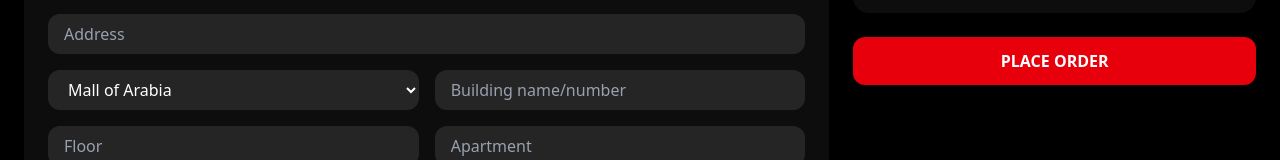
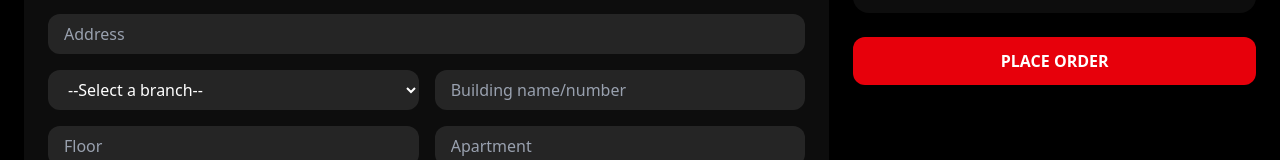
Before and after one commit to mhaoead112/Taiyaki-Website, a React (Vite) app in the folder frontend/: page /checkout in a window 1280 px wide. Shown: the part 402-562 px from the top of the page. Built offline with nearby package versions, Linux system fonts and the light colour scheme; no server answers.

Commit message:
Update checkout.jsx

```diff
--- a/frontend/src/pages/checkout.jsx
+++ b/frontend/src/pages/checkout.jsx
@@ -105,7 +105,7 @@ const api = import.meta.env.VITE_API_URL;
       }).then((data)=> {
         localStorage.setItem('orderId' , data.data.order._id )      });
 
-      alert("Order placed successfully!");
+      window.location.href = 'https://taiyaki-website-cle4.vercel.app/payment/success'    //   dispatch(clearCart());
     //   dispatch(clearCart());
     } catch (error) {
       alert("Order failed.");
@@ -139,6 +139,7 @@ const api = import.meta.env.VITE_API_URL;
             <div className="grid grid-cols-1 md:grid-cols-2 gap-4">
               <input name="address" onChange={handleChange} placeholder="Address" className="input col-span-2 required:border-red-500" />
               <select name="branch" onChange={handleChange} className="input">
+                <option value="">--Select a branch--</option>
                 <option value="Mall of Arabia">Mall of Arabia</option>
                 <option value="Mall of Egypt">Mall of Egypt</option>
               </select>
```
